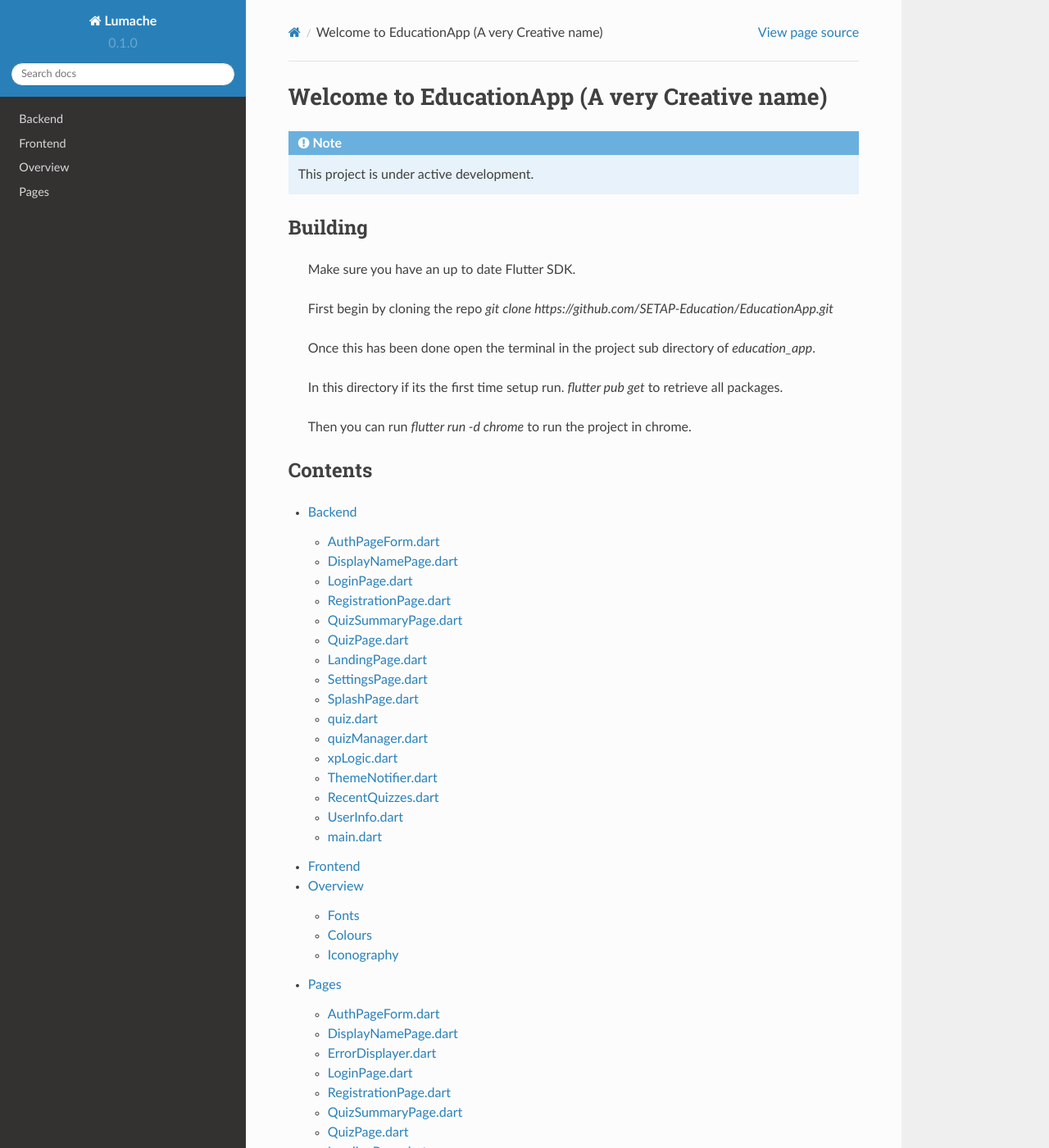
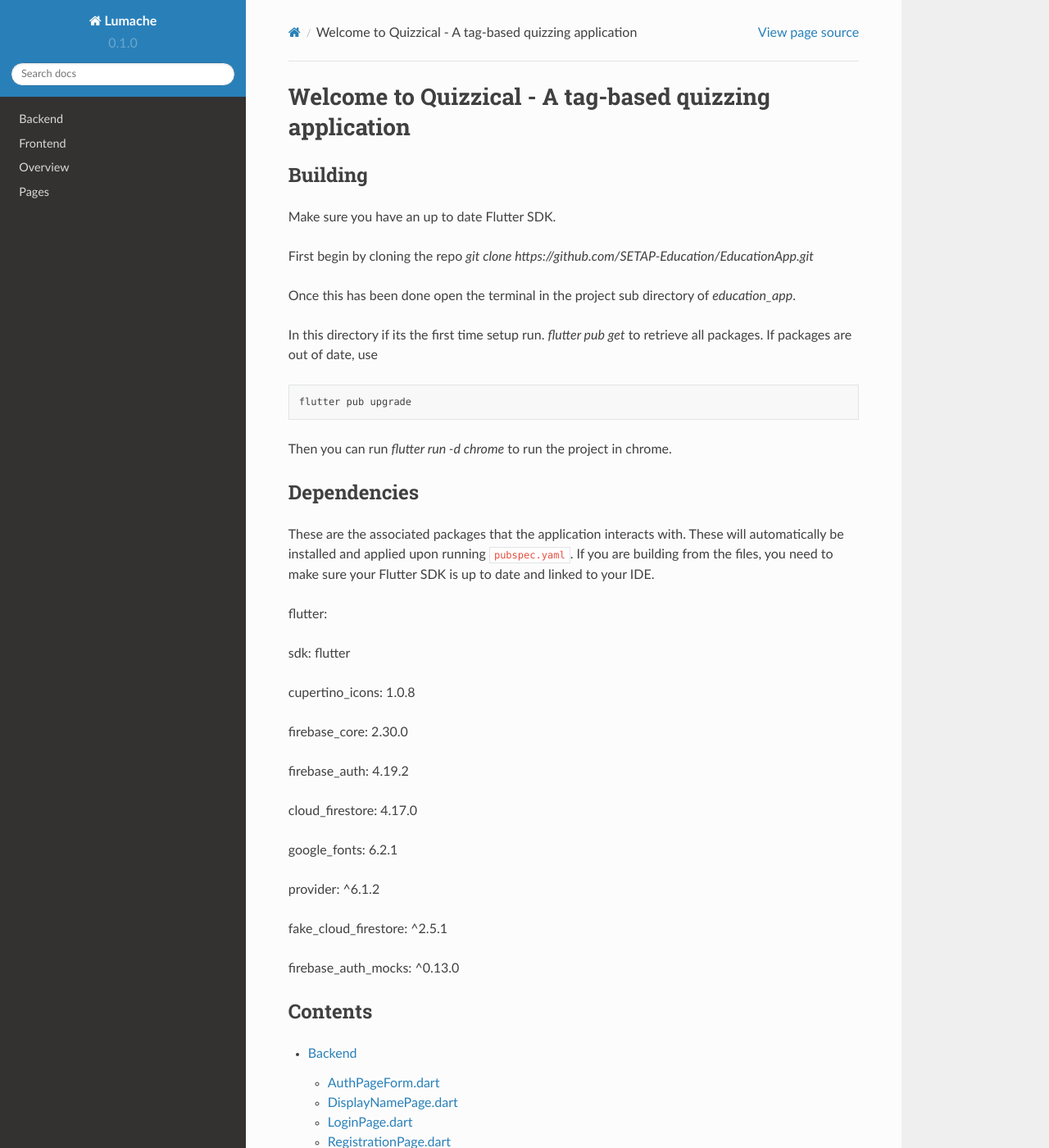
Before and after one commit to SETAP-Education/readthedocs, a Sphinx documentation site: the page built from docs/source/index.rst, in a window 1280 px wide and 1400 px high. Shown: the whole window at 82% size. Built offline with Sphinx 7.4.7 and the Read the Docs theme 2.0.0, drawn with Linux system fonts in a browser that asks for light colours.

Commit message:
Update index.rst
updated intro page

```diff
--- a/docs/source/index.rst
+++ b/docs/source/index.rst
@@ -1,24 +1,48 @@
-Welcome to EducationApp (A very Creative name)
-===================================
+Welcome to Quizzical - A tag-based quizzing application
+=======================================================
 
-.. note::
-
-   This project is under active development.
 
 Building
 --------
+Make sure you have an up to date Flutter SDK.
 
-   Make sure you have an up to date Flutter SDK.
+First begin by cloning the repo
+`git clone https://github.com/SETAP-Education/EducationApp.git`
 
-   First begin by cloning the repo
-   `git clone https://github.com/SETAP-Education/EducationApp.git`
+Once this has been done open the terminal in the project sub directory of `education_app`.
 
-   Once this has been done open the terminal in the project sub directory of `education_app`.
+In this directory if its the first time setup run.
+`flutter pub get` to retrieve all packages. If packages are out of date, use
 
-   In this directory if its the first time setup run.
-   `flutter pub get` to retrieve all packages.
+.. code-block:: dart
 
-   Then you can run `flutter run -d chrome` to run the project in chrome.
+   flutter pub upgrade
+
+Then you can run `flutter run -d chrome` to run the project in chrome.
+
+Dependencies
+------------
+These are the associated packages that the application interacts with. These will automatically be installed and applied upon running ``pubspec.yaml``. If you are building from the files, you need to make sure your Flutter SDK is up to date and linked to your IDE.
+
+flutter:
+
+sdk: flutter
+
+cupertino_icons: 1.0.8
+
+firebase_core: 2.30.0
+
+firebase_auth: 4.19.2
+
+cloud_firestore: 4.17.0
+
+google_fonts: 6.2.1
+
+provider: ^6.1.2
+
+fake_cloud_firestore: ^2.5.1
+
+firebase_auth_mocks: ^0.13.0
 
 Contents
 --------
```
